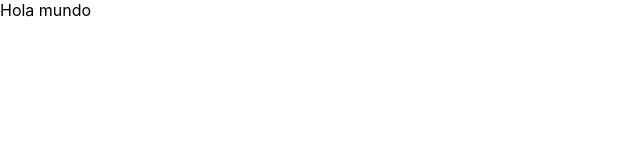
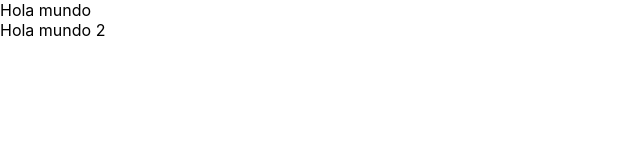
Before and after one commit to utrujillo/utComponents, a React (Create React App) app: page / in a window 1280 px wide. Shown: the top 160 px of the page, without its empty margins (0-640 px from the left). Built offline with nearby package versions, Linux system fonts and the light colour scheme.

Commit message:
modificando Home 	modified:   package-lock.json 	modified:   src/pages/public/Home/index.js

```diff
--- a/src/pages/public/Home/index.js
+++ b/src/pages/public/Home/index.js
@@ -2,7 +2,10 @@ import React from 'react'
 
 const Home = () => {
     return (
-        <div>Hola mundo</div>
+        <>
+            <div>Hola mundo</div>
+            <div>Hola mundo 2</div>
+        </>
     )
 }
 
```
Also changed, not shown: 1 other file (tests, documents, lock files or other folders).
